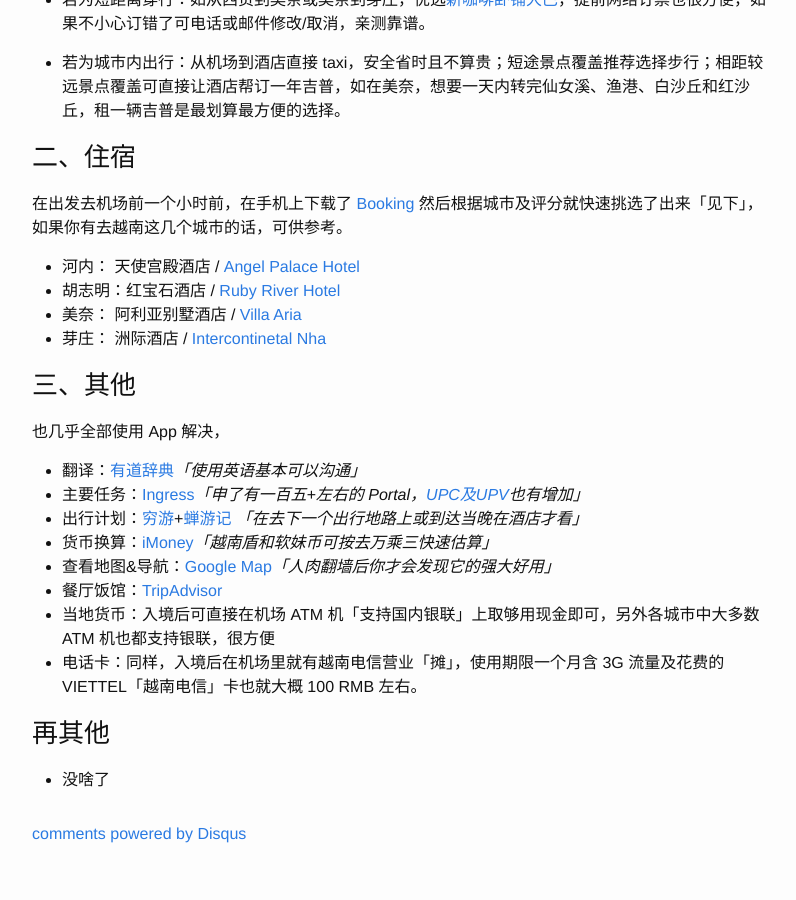
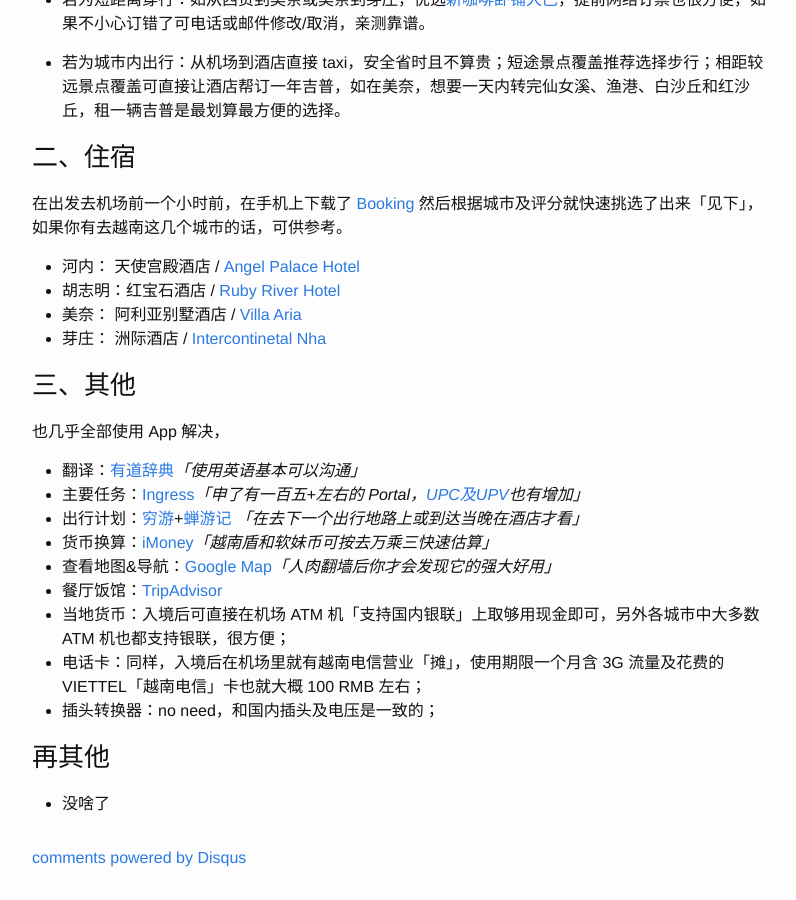
Before and after one commit to Afio/afio.github.io, a Jekyll site: the page built from _posts/2014-10-09-Vitename-Free-Tour.md, in a window 1280 px wide and 900 px high, scrolled down 617 px. Shown: the whole window, without its empty margins (238-1034 px from the left). Built offline with Jekyll 4.4.1, drawn with Linux system fonts in a browser that asks for light colours; comment, search, counter and statistics services are not loaded; before the commit the page ends 1493 px from its top, so only the background shows below that.

Commit message:
new update

```diff
--- a/_posts/2014-10-09-Vitename-Free-Tour.md
+++ b/_posts/2014-10-09-Vitename-Free-Tour.md
@@ -43,8 +43,9 @@ categories: tour
 - 货币换算：[iMoney](https://itunes.apple.com/cn/app/imoney-quan-qiu-hui-lu-zhuan/id389793068)*「越南盾和软妹币可按去万乘三快速估算」*
 - 查看地图&导航：[Google Map](https://itunes.apple.com/us/app/google-maps/id585027354?mt=8)*「人肉翻墙后你才会发现它的强大好用」*
 - 餐厅饭馆：[TripAdvisor](https://itunes.apple.com/us/app/tripadvisor-hotels-flights/id284876795?mt=8)
-- 当地货币：入境后可直接在机场 ATM 机「支持国内银联」上取够用现金即可，另外各城市中大多数 ATM 机也都支持银联，很方便
-- 电话卡：同样，入境后在机场里就有越南电信营业「摊」，使用期限一个月含 3G 流量及花费的 VIETTEL「越南电信」卡也就大概 100 RMB 左右。
+- 当地货币：入境后可直接在机场 ATM 机「支持国内银联」上取够用现金即可，另外各城市中大多数 ATM 机也都支持银联，很方便；
+- 电话卡：同样，入境后在机场里就有越南电信营业「摊」，使用期限一个月含 3G 流量及花费的 VIETTEL「越南电信」卡也就大概 100 RMB 左右；
+- 插头转换器：no need，和国内插头及电压是一致的；
 
 ###再其他
 
```
